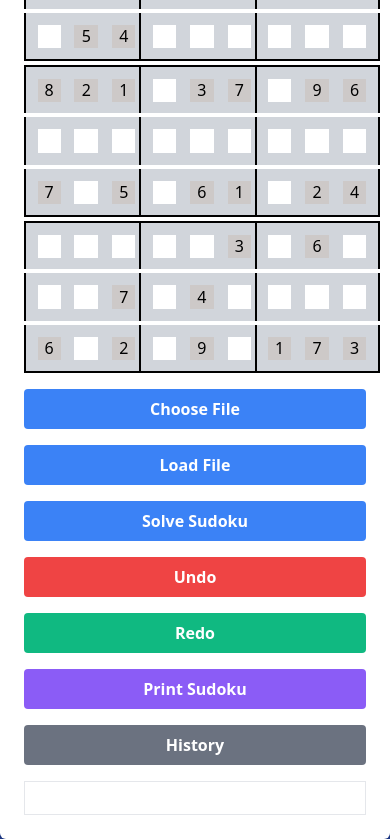
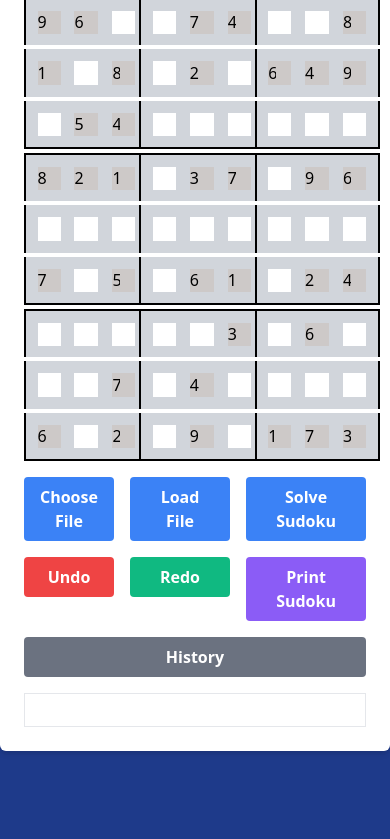
Before and after one commit to santiangofrancozx/TheSudoku, a plain HTML site: page index.html in a window 390 px wide. Shown: the part 84-923 px from the top of the page. After the commit the page ends 844 px from the top, so only its background shows below. Drawn offline with nearby package versions, Linux system fonts and the light colour scheme.

Commit message:
Number keyboard for smartphones, and better responsively UI/UX, because i was bored

```diff
--- a/index.html
+++ b/index.html
@@ -6,6 +6,34 @@
   <meta name="viewport" content="width=device-width, initial-scale=1.0">
   <title>Sudoku Board</title>
   <link href="https://cdn.jsdelivr.net/npm/tailwindcss@2.2.19/dist/tailwind.min.css" rel="stylesheet">
+  <style>
+    /* Additional styles for responsiveness */
+    @media (max-width: 768px) {
+      #sudoku-board {
+        grid-template-columns: repeat(9, minmax(20px, 1fr));
+      }
+
+      .grid-cols-1 {
+        grid-template-columns: 1fr;
+      }
+
+      .grid-cols-2 {
+        grid-template-columns: repeat(2, minmax(0, 1fr));
+      }
+
+      .grid-cols-3 {
+        grid-template-columns: repeat(3, minmax(0, 1fr));
+      }
+
+      .sm\:col-span-2 {
+        grid-column: span 2 / span 2;
+      }
+
+      .lg\:col-span-3 {
+        grid-column: span 3 / span 3;
+      }
+    }
+  </style>
 </head>
 
 <body class="bg-blue-900 flex items-center justify-center h-screen">
--- a/sudoku.js
+++ b/sudoku.js
@@ -52,7 +52,7 @@ function renderSudokuBoardFile(initialMatrix) {
 
             // Crear un campo de entrada para las entradas del tablero de Sudoku
             const input = document.createElement('input');
-            input.type = 'text';
+            input.type = 'number';
             input.maxLength = '1';
             input.style.width = '50%';
             input.style.height = '50%';
@@ -60,6 +60,7 @@ function renderSudokuBoardFile(initialMatrix) {
             input.id = `cell-${i}-${j}`;
             input.className = "cell";
             input.style.backgroundColor = 'white';
+            input.inputmode = 'numeric';
 
 
 
```
